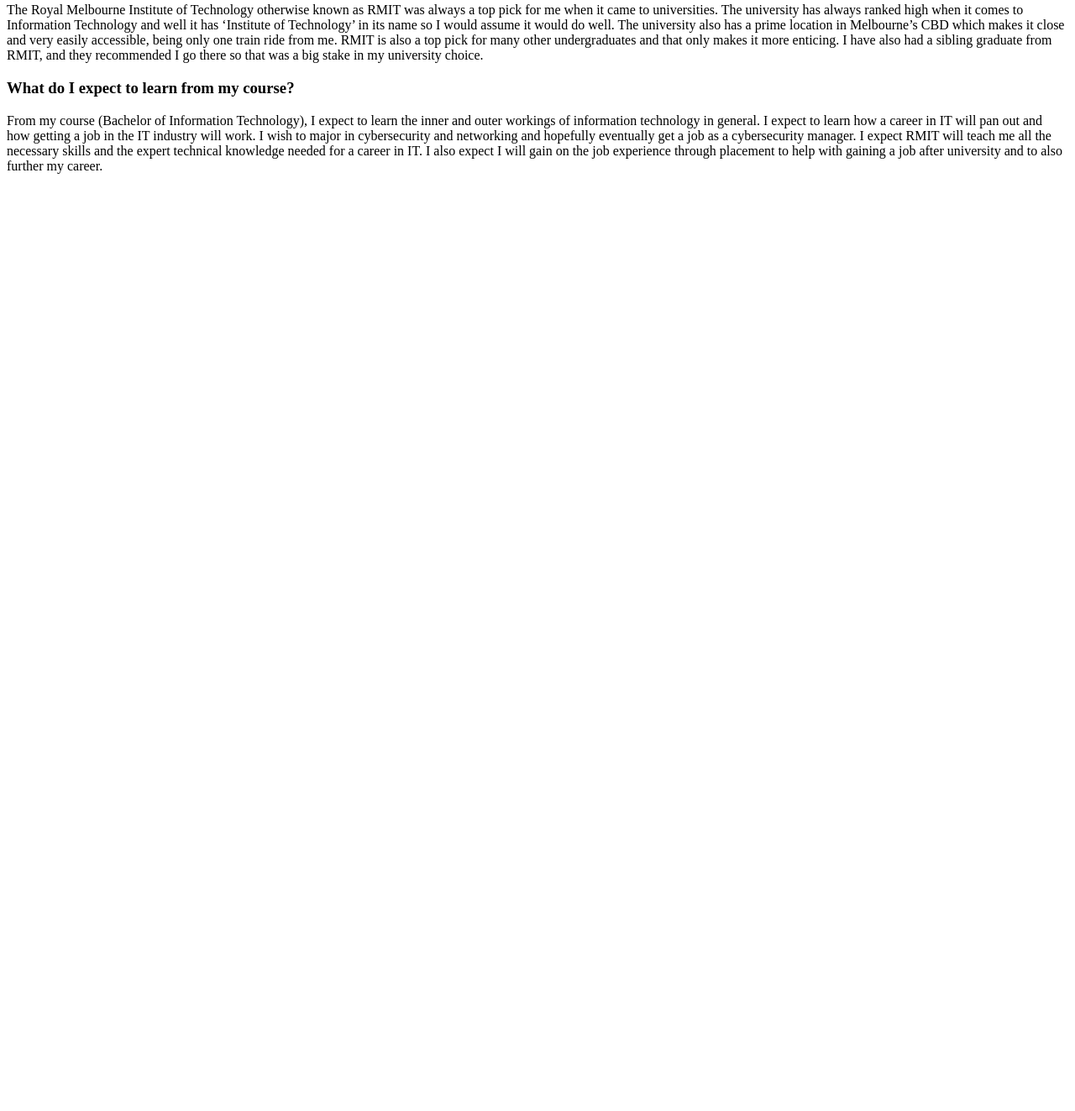
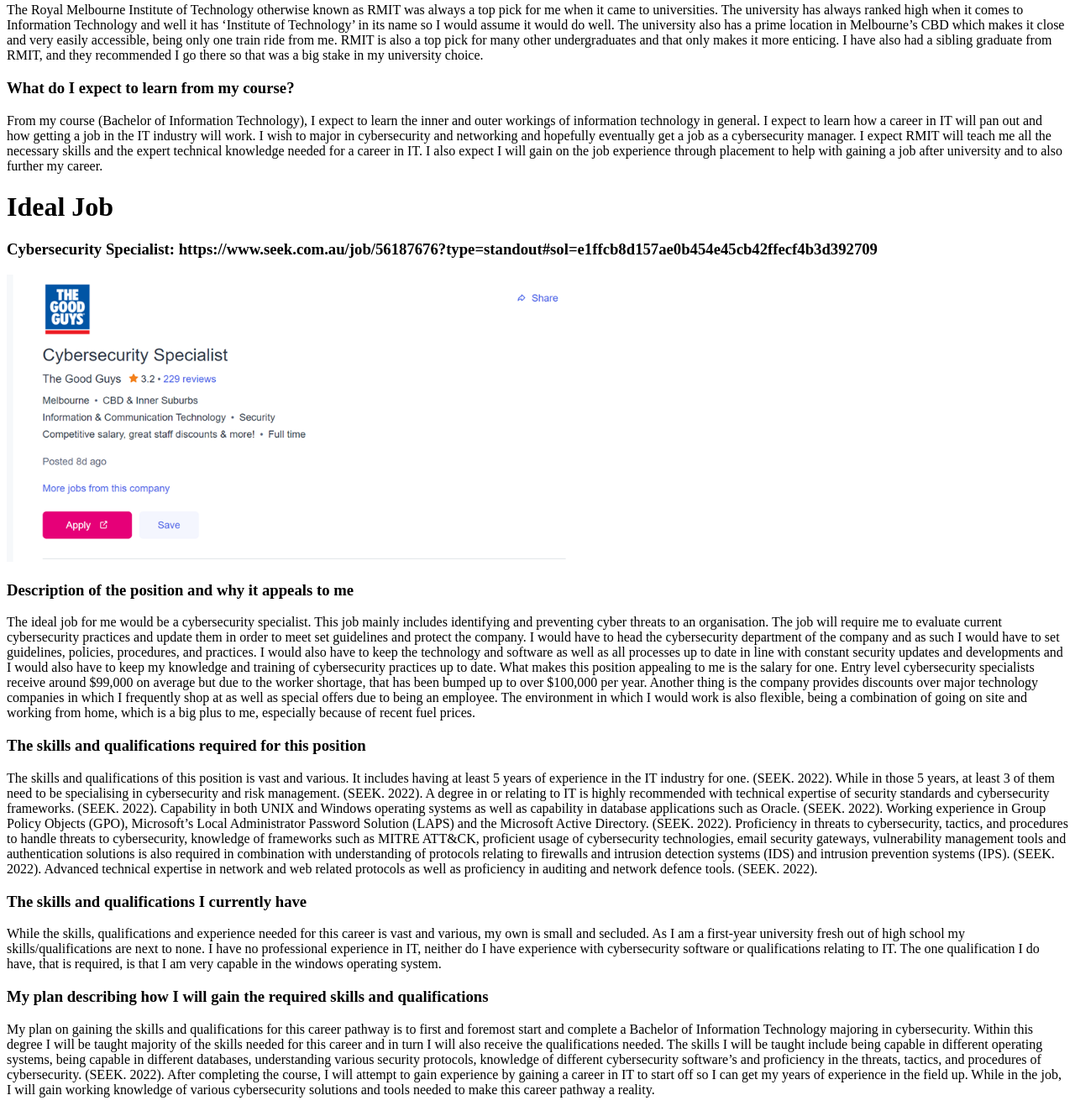
Before and after one commit to MidnightWolf98/COSC1078A1, a plain HTML site: page index.html in a window 1280 px wide. Shown: the part 946-2269 px from the top of the page at 84% size. Before the commit the page ends 1169 px from the top, so only its background shows below. Drawn offline with Linux system fonts and the light colour scheme.

Commit message:
Ideal Job Update

```diff
--- a/index.html
+++ b/index.html
@@ -24,3 +24,21 @@
 
   <h3>What do I expect to learn from my course?</h3>
   <p>From my course (Bachelor of Information Technology), I expect to learn the inner and outer workings of information technology in general. I expect to learn how a career in IT will pan out and how getting a job in the IT industry will work. I wish to major in cybersecurity and networking and hopefully eventually get a job as a cybersecurity manager. I expect RMIT will teach me all the necessary skills and the expert technical knowledge needed for a career in IT. I also expect I will gain on the job experience through placement to help with gaining a job after university and to also further my career.</p>
+
+  <h1>Ideal Job</h1>
+
+  <h3>Cybersecurity Specialist: https://www.seek.com.au/job/56187676?type=standout#sol=e1ffcb8d157ae0b454e45cb42ffecf4b3d392709</h3>
+
+  <img src="Ideal Job.png" alt="My supposedly ideal job" width=700px>
+
+  <h3>Description of the position and why it appeals to me</h3>
+  <p>The ideal job for me would be a cybersecurity specialist. This job mainly includes identifying and preventing cyber threats to an organisation. The job will require me to evaluate current cybersecurity practices and update them in order to meet set guidelines and protect the company. I would have to head the cybersecurity department of the company and as such I would have to set guidelines, policies, procedures, and practices. I would also have to keep the technology and software as well as all processes up to date in line with constant security updates and developments and I would also have to keep my knowledge and training of cybersecurity practices up to date. What makes this position appealing to me is the salary for one. Entry level cybersecurity specialists receive around $99,000 on average but due to the worker shortage, that has been bumped up to over $100,000 per year. Another thing is the company provides discounts over major technology companies in which I frequently shop at as well as special offers due to being an employee. The environment in which I would work is also flexible, being a combination of going on site and working from home, which is a big plus to me, especially because of recent fuel prices. </p>
+
+  <h3>The skills and qualifications required for this position</h3>
+  <p>The skills and qualifications of this position is vast and various. It includes having at least 5 years of experience in the IT industry for one. (SEEK. 2022). While in those 5 years, at least 3 of them need to be specialising in cybersecurity and risk management. (SEEK. 2022). A degree in or relating to IT is highly recommended with technical expertise of security standards and cybersecurity frameworks. (SEEK. 2022). Capability in both UNIX and Windows operating systems as well as capability in database applications such as Oracle. (SEEK. 2022). Working experience in Group Policy Objects (GPO), Microsoft’s Local Administrator Password Solution (LAPS) and the Microsoft Active Directory. (SEEK. 2022). Proficiency in threats to cybersecurity, tactics, and procedures to handle threats to cybersecurity, knowledge of frameworks such as MITRE ATT&CK, proficient usage of cybersecurity technologies, email security gateways, vulnerability management tools and authentication solutions is also required in combination with understanding of protocols relating to firewalls and intrusion detection systems (IDS) and intrusion prevention systems (IPS). (SEEK. 2022). Advanced technical expertise in network and web related protocols as well as proficiency in auditing and network defence tools. (SEEK. 2022).</p>
+
+  <h3>The skills and qualifications I currently have</h3>
+  <p>While the skills, qualifications and experience needed for this career is vast and various, my own is small and secluded. As I am a first-year university fresh out of high school my skills/qualifications are next to none. I have no professional experience in IT, neither do I have experience with cybersecurity software or qualifications relating to IT. The one qualification I do have, that is required, is that I am very capable in the windows operating system.</p>
+
+  <h3>My plan describing how I will gain the required skills and qualifications</h3>
+  <p>My plan on gaining the skills and qualifications for this career pathway is to first and foremost start and complete a Bachelor of Information Technology majoring in cybersecurity. Within this degree I will be taught majority of the skills needed for this career and in turn I will also receive the qualifications needed. The skills I will be taught include being capable in different operating systems, being capable in different databases, understanding various security protocols, knowledge of different cybersecurity software’s and proficiency in the threats, tactics, and procedures of cybersecurity. (SEEK. 2022). After completing the course, I will attempt to gain experience by gaining a career in IT to start off so I can get my years of experience in the field up. While in the job, I will gain working knowledge of various cybersecurity solutions and tools needed to make this career pathway a reality.</p>
```
